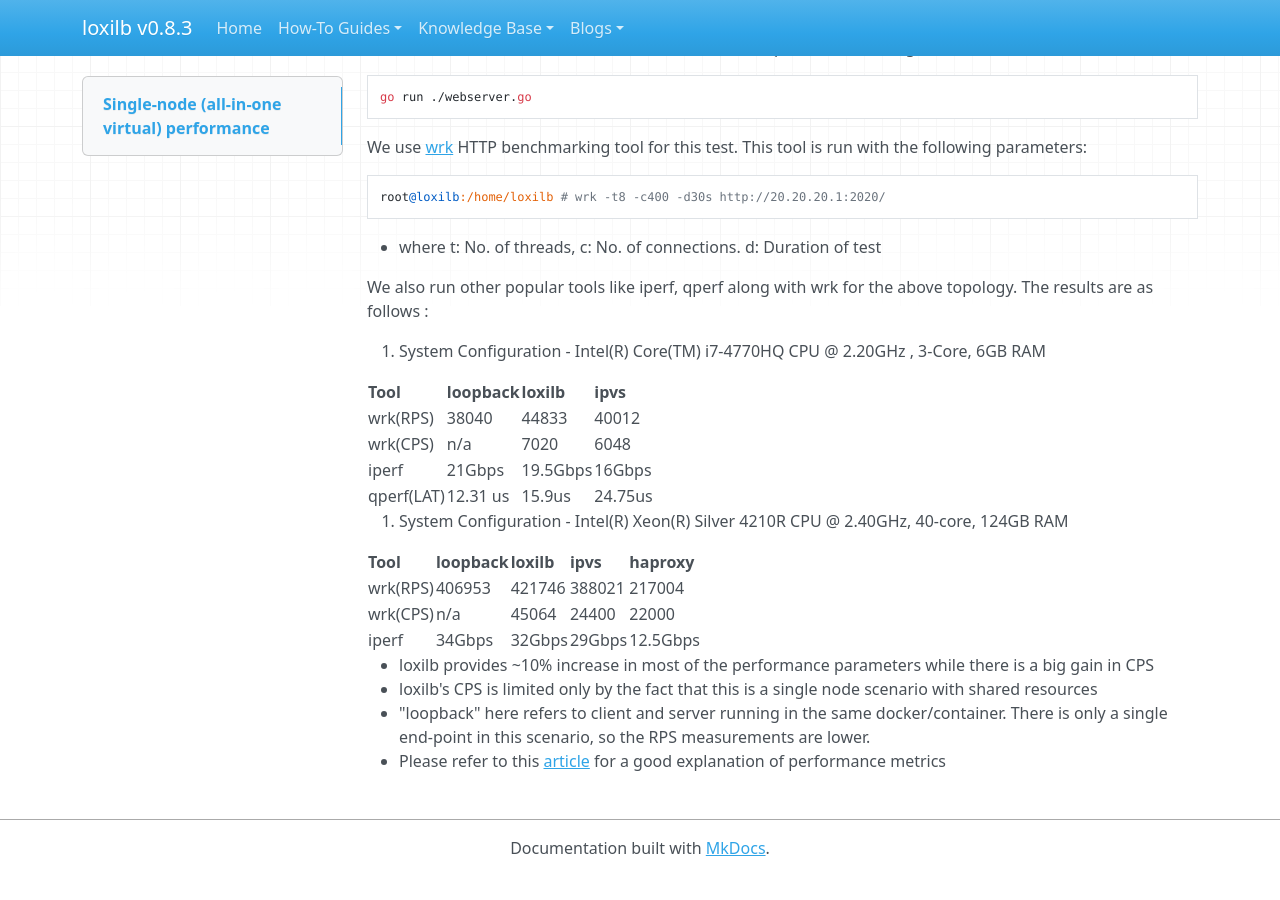
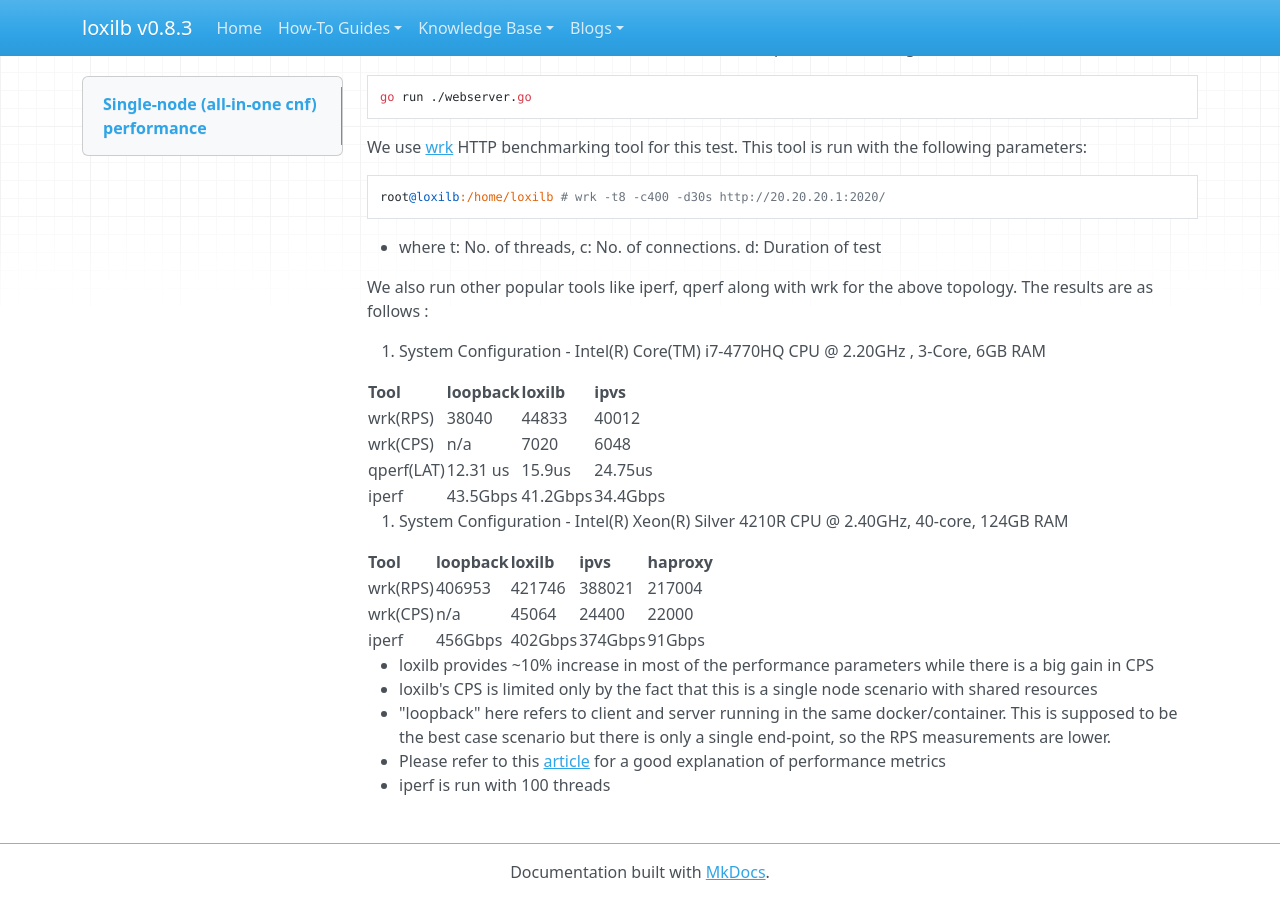
Before and after one commit to loxilb-io/loxilbdocs, an MkDocs documentation site: the page built from docs/perf-single.md, in a window 1280 px wide and 900 px high, scrolled down 739 px. Built offline with MkDocs 1.6.1, drawn with Linux system fonts in a browser that asks for light colours; nearby versions of some CDN libraries; before the commit the page ends 1615 px from its top, so only the background shows below that; some of the changed text lies outside the part shown.

Commit message:
Update perf-single.md

```diff
--- a/docs/perf-single.md
+++ b/docs/perf-single.md
@@ -1,4 +1,4 @@
-## Single-node (all-in-one virtual) performance
+## Single-node (all-in-one cnf) performance
 
 All hosts/loxiLB/end-point nodes are simulated with docker pods inside a single node. The topology is as follows :
 
@@ -56,8 +56,8 @@ We also run other popular tools like iperf, qperf along with wrk for the above t
 |---|---|---|---|
 |wrk(RPS) |38040| 44833  | 40012  |
 |wrk(CPS)| n/a  | 7020  |  6048 |
-|iperf   | 21Gbps  |19.5Gbps   | 16Gbps  |
 |qperf(LAT)|12.31 us  |15.9us   |  24.75us  |
+|iperf   | 43.5Gbps  |41.2Gbps   | 34.4Gbps  |
 
 2. System Configuration - Intel(R) Xeon(R) Silver 4210R CPU @ 2.40GHz, 40-core, 124GB RAM
 
@@ -65,9 +65,10 @@ We also run other popular tools like iperf, qperf along with wrk for the above t
 |---|---|---|---|---|
 |wrk(RPS) |406953| 421746  | 388021  |217004  |
 |wrk(CPS)| n/a  | 45064  |  24400 |22000 |
-|iperf   | 34Gbps  |32Gbps   | 29Gbps  |12.5Gbps  |
+|iperf   | 456Gbps  |402Gbps   | 374Gbps  |91Gbps  |
 
 * loxilb provides ~10% increase in most of the performance parameters while there is a big gain in CPS
 * loxilb's CPS is limited only by the fact that this is a single node scenario with shared resources
-* "loopback" here refers to client and server running in the same docker/container. There is only a single end-point in this scenario, so the RPS measurements are lower.
+* "loopback" here refers to client and server running in the same docker/container. This is supposed to be the best case scenario but there is only a single end-point, so the RPS measurements are lower.
 * Please refer to this [article](https://community.f5.com/t5/technical-articles/understanding-performance-metrics-and-network-traffic/ta-p/286109) for a good explanation of performance metrics
+* iperf is run with 100 threads
```
